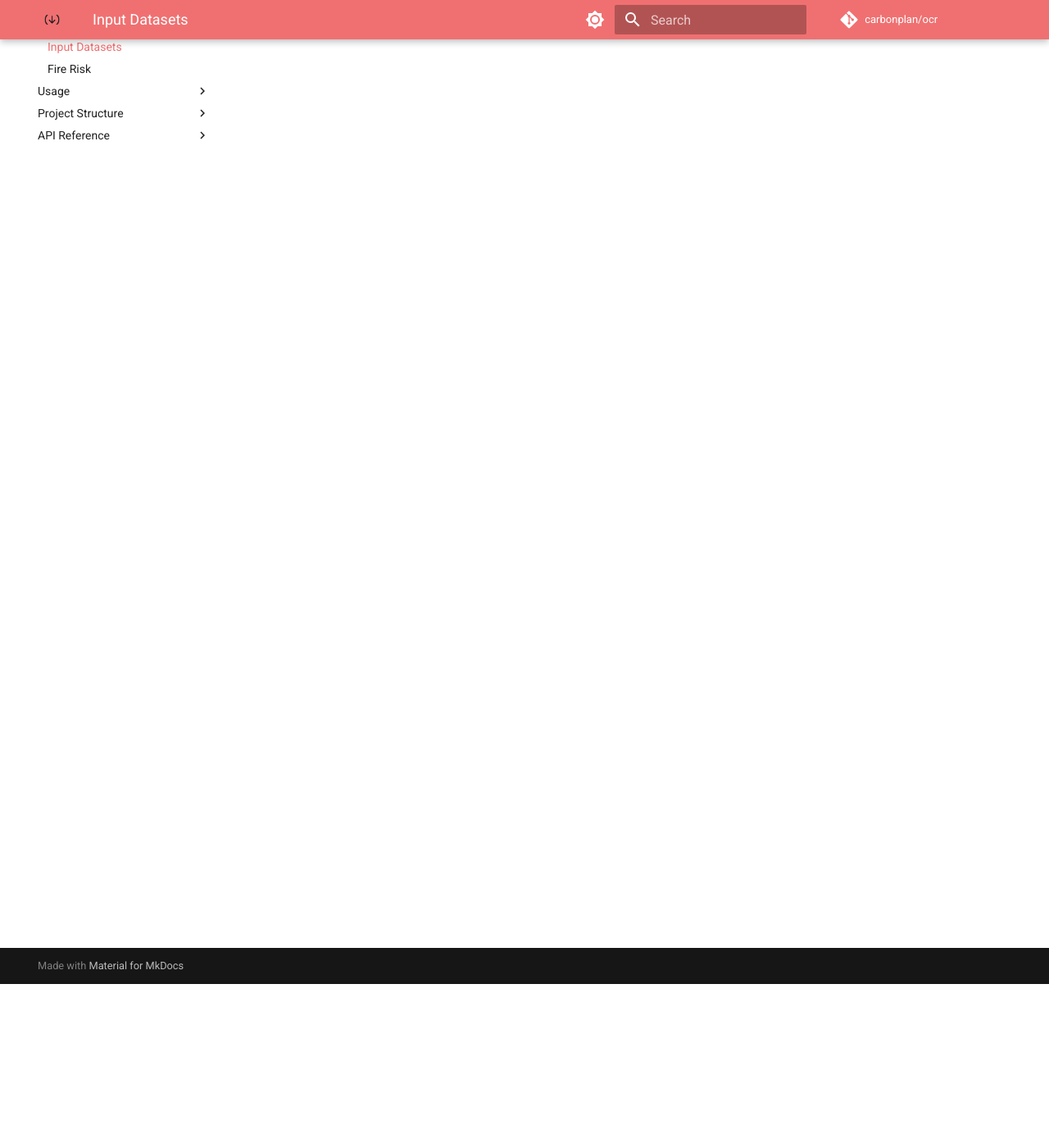
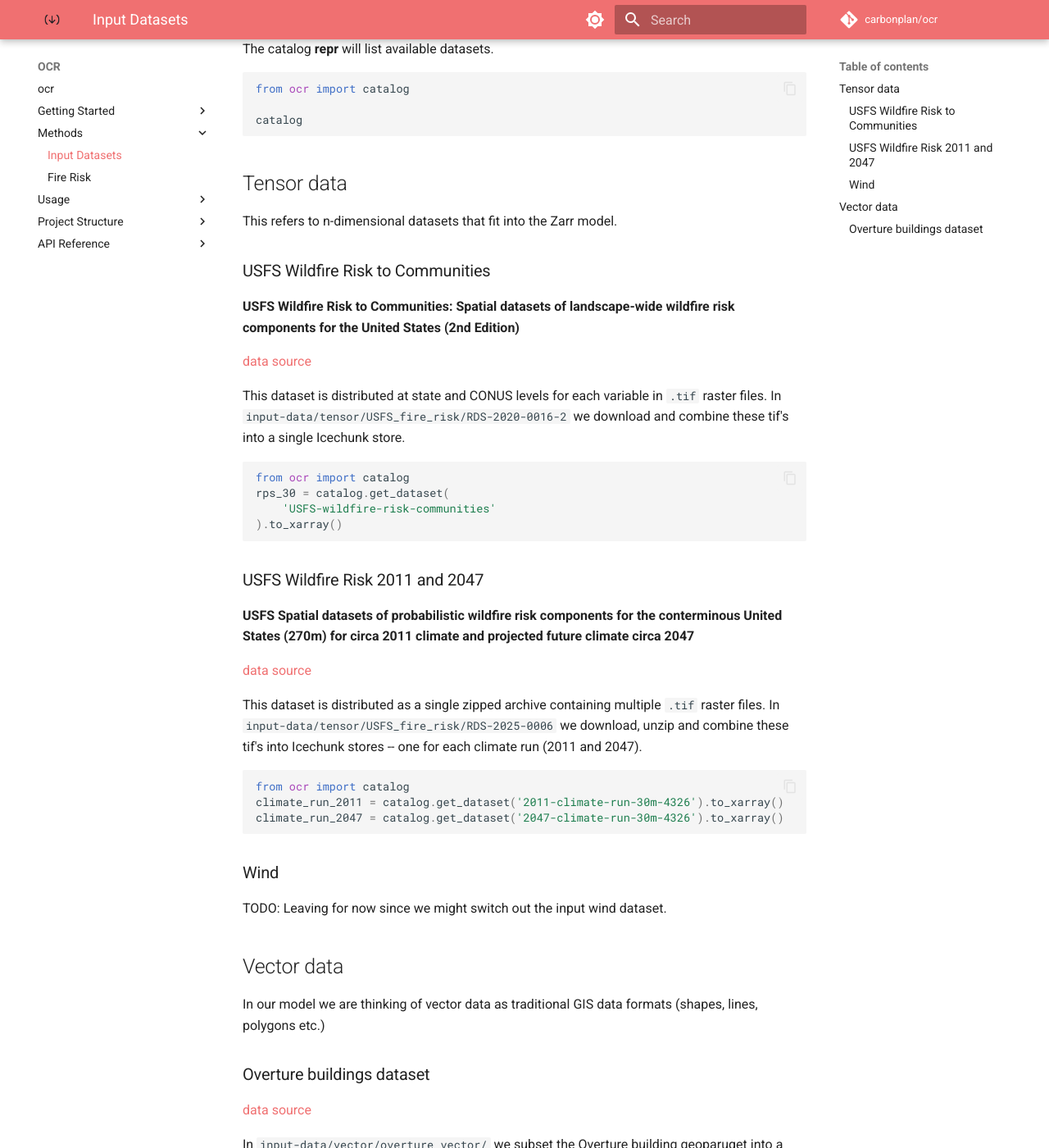
Before and after one commit to carbonplan/ocr, an MkDocs documentation site: the page built from docs/methods/input_datasets.md, in a window 1280 px wide and 1400 px high, scrolled down 200 px. Shown: the whole window at 82% size. Built offline with MkDocs 1.6.1 and Material for MkDocs 9.7.7, drawn with Linux system fonts in a browser that asks for light colours; comment, search, counter and statistics services are not loaded; some of the changed text lies outside the part shown.

Commit message:
updates the input datasets section of the docs and adds syntax highlighting

````diff
--- a/docs/methods/input_datasets.md
+++ b/docs/methods/input_datasets.md
@@ -1 +1,63 @@
 # Input Datasets
+
+Input data province can be tracked through the ingestion scripts in `input-data/`. These datasets are added to the `ocr catalog` and can be accessed programmatically.
+
+The catalog **repr** will list available datasets.
+
+```python
+from ocr import catalog
+
+catalog
+```
+
+## Tensor data
+
+This refers to n-dimensional datasets that fit into the Zarr model.
+
+### USFS Wildfire Risk to Communities
+
+**USFS Wildfire Risk to Communities: Spatial datasets of landscape-wide wildfire risk components for the United States (2nd Edition)**
+
+[data source ](https://www.fs.usda.gov/rds/archive/catalog/RDS-2020-0016-2)
+
+This dataset is distributed at state and CONUS levels for each variable in `.tif` raster files. In `input-data/tensor/USFS_fire_risk/RDS-2020-0016-2` we download and combine these tif's into a single Icechunk store.
+
+```python
+from ocr import catalog
+rps_30 = catalog.get_dataset(
+    'USFS-wildfire-risk-communities'
+).to_xarray()
+```
+
+### USFS Wildfire Risk 2011 and 2047
+
+**USFS Spatial datasets of probabilistic wildfire risk components for the conterminous United States (270m) for circa 2011 climate and projected future climate circa 2047**
+
+[data source](https://www.fs.usda.gov/rds/archive/catalog/RDS-2020-0016-2)
+
+This dataset is distributed as a single zipped archive containing multiple `.tif` raster files. In `input-data/tensor/USFS_fire_risk/RDS-2025-0006` we download, unzip and combine these tif's into Icechunk stores -- one for each climate run (2011 and 2047).
+
+```python
+from ocr import catalog
+climate_run_2011 = catalog.get_dataset('2011-climate-run-30m-4326').to_xarray()
+climate_run_2047 = catalog.get_dataset('2047-climate-run-30m-4326').to_xarray()
+```
+
+### Wind
+
+TODO: Leaving for now since we might switch out the input wind dataset.
+
+## Vector data
+
+In our model we are thinking of vector data as traditional GIS data formats (shapes, lines, polygons etc.)
+
+### Overture buildings dataset
+
+[data source ](https://docs.overturemaps.org/guides/buildings/#14/32.58453/-117.05154/0/60)
+
+In `input-data/vector/overture_vector/` we subset the Overture building geoparuqet into a CONUS extent geoparuqet file.
+
+```python
+from ocr import catalog
+conus_buildings = catalog.get_dataset('conus-overture-buildings')
+```
--- a/mkdocs.yml
+++ b/mkdocs.yml
@@ -58,5 +58,13 @@
   - overrides/extra.css
 
 markdown_extensions:
+  - pymdownx.highlight:
+      anchor_linenums: true
+      line_spans: __span
+      pygments_lang_class: true
+  - pymdownx.inlinehilite
+  - pymdownx.snippets
+  - pymdownx.superfences
+
   - toc:
       permalink: true
````
Also changed, not shown: contributing.md (+13 -0 lines), input-data/tensor/USFS_fire_risk/RDS-2020-0016-2/README.md (+1 -1 lines), 2 other files.
